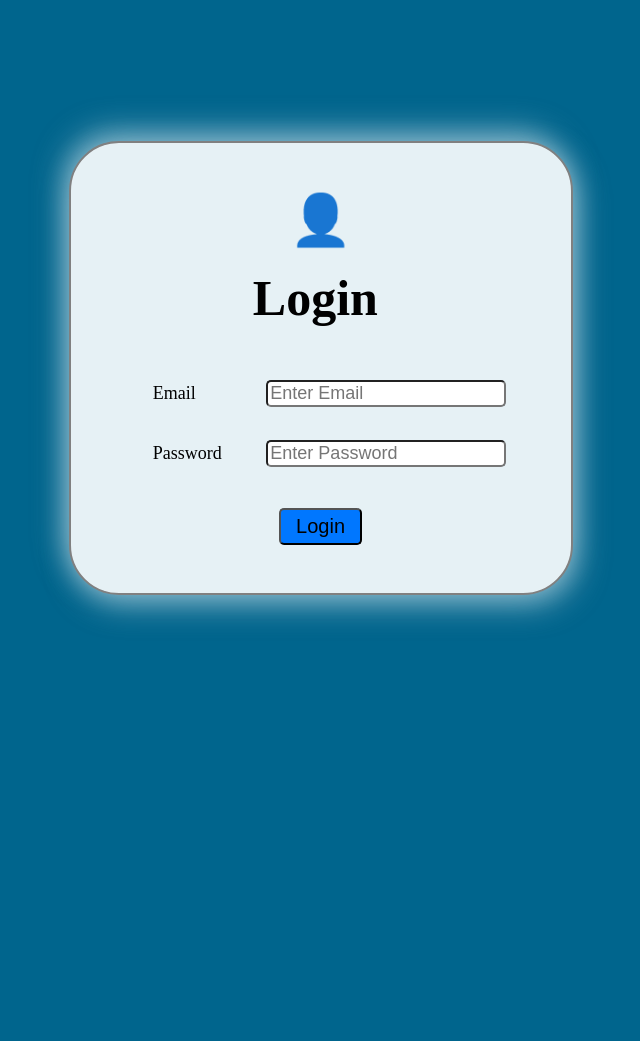
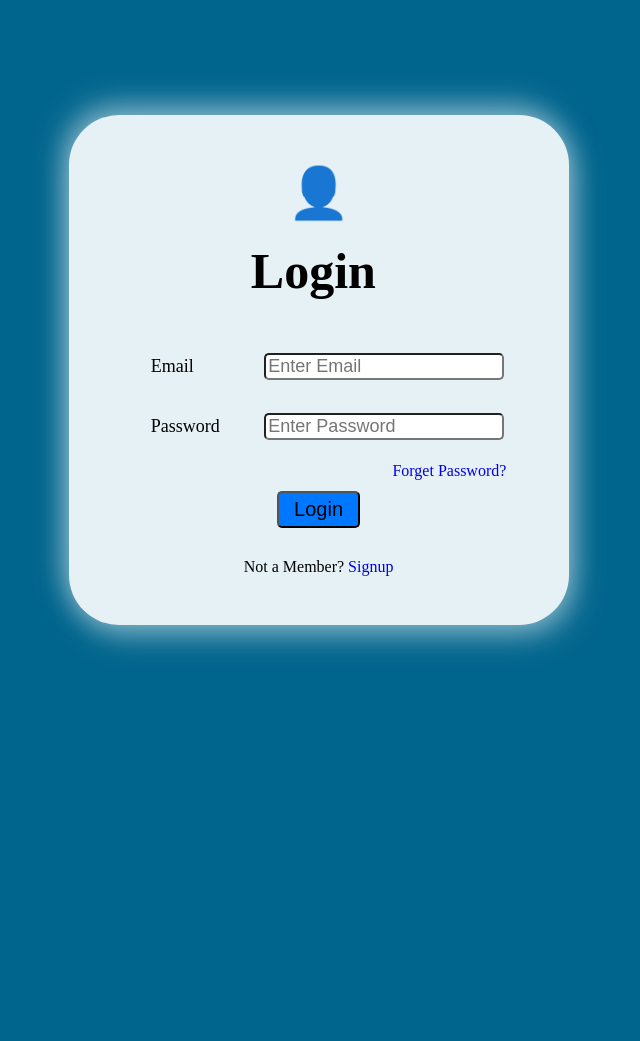
Before and after one commit to lovepreetsch/BloggingWebsite, a Java web app: page /Login.jsp in a window 1280 px wide. Shown: the whole page, without its empty margins (405-1045 px from the left). After the commit the page ends 653 px from the top, so only its background shows below. Run offline with Tomcat 11, a stand-in JSP engine, Linux system fonts and the light colour scheme.

Commit message:
Updated login and signup

```diff
--- a/navigation_project/src/main/webapp/Login.jsp
+++ b/navigation_project/src/main/webapp/Login.jsp
@@ -6,20 +6,24 @@
 <meta charset="UTF-8">
    <title>Login</title>
 
-    <style>
+   <style>
+        html{
+            /* border: 2px solid black; */
+        }
         body{
-            height: 900px;
+            /* border: 2px solid black; */
+            /* height: 900px; */
             margin: 0;
             background-color: #00658d;
         }
         #login-section{
+            /* border: 2px solid black; */
             display: flex;
-            border: 2px solid grey;
             justify-content: center;
             align-items: center;
-            height: 450px;
+            height: 510px;
             width: 500px;
-            margin: 11% 37%;
+            margin: 9% 37%;
             background-color: #e6f1f5;
             border-radius: 50px;
             box-shadow: 5px 10px 30px rgb(230,241,245,0.5), -5px -10px 30px rgb(230,241,245,0.5);
@@ -51,22 +55,44 @@
             font-size: large;
             border-radius: 5px;
         }
-        #submit{
-            margin-top: 30px;
+
+        #forgetPassword{
+            float: right;
+            margin-right: 20px;
+        }
+
+        #forgetPassword a{
+            text-decoration: none;
+        }
+
+        #login{
+            margin-top: 40px;
             border-radius: 10px;
             justify-content: center;
             display: flex;
+
         }
 
-        #submit input[type="submit"]{
+        #login input[type="submit"]{
             font-size: 20px;
             border-radius: 5px;
             padding: 5px 15px;
             background-color: #0077ff;
         }
 
-        #submit input[type="submit"]:hover{
+        #login input[type="submit"]:hover{
             background-color: #005bb5;
+        }
+
+        #signup{
+            justify-content: center;
+            display: flex;
+            margin-top: 30px;
+            border-radius: 10px;
+
+        }
+        #signup a{
+            text-decoration: none;
         }
 
 
@@ -75,7 +101,7 @@
 </head>
 <body>
     <section id="login-section">
-        <form action="Login" method="post">
+        <form action="login">
             <div class="icon">👤</div>
             <h2>Login</h2>
             <div id="email">
@@ -88,8 +114,16 @@
                 <input type="password" name="password" id="password" placeholder="Enter Password">
             </div>
 
-            <div id="submit">
+            <div id="forgetPassword">
+                <a href="#">Forget Password?</a>
+            </div>
+
+            <div id="login">
                 <input type="submit" name="action" value="Login">
+            </div>
+
+            <div id="signup">
+                Not a Member?&nbsp;<a href="/navigation_project/Signup.jsp"> Signup</a>
             </div>
         </form>
     </section>
```
Also changed, not shown: navigation_project/src/main/webapp/Signup.jsp (+25 -12 lines).
